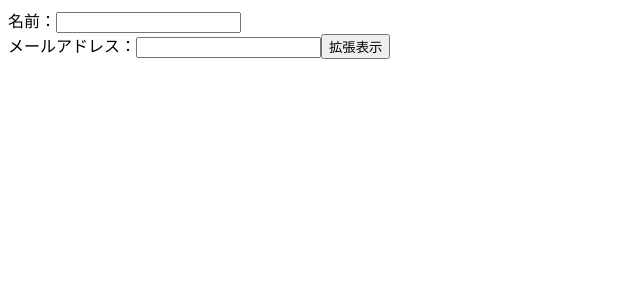
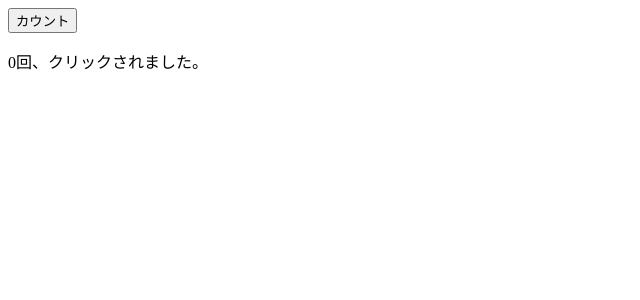
Before and after one commit to itoo-mzn/react-sample, a React (Vite) app: page / in a window 1280 px wide. Shown: the top 300 px of the page, without its empty margins (0-640 px from the left). Built offline with nearby package versions, Linux system fonts and the light colour scheme.

Commit message:
useReducerの基礎

```diff
--- /dev/null
+++ b/src/HookReducer.jsx
@@ -0,0 +1,30 @@
+import { useReducer } from "react";
+
+export default function HookReducer({ init }) {
+  // State + Reducerの用意
+  const [state, dispatch] = useReducer(
+    // Reducer関数
+    (state, action) => {
+      switch (action.type) {
+        case "update":
+          return { count: state.count + 1 };
+        default:
+          return state;
+      }
+    },
+    // Stateの初期値
+    { count: init },
+  );
+
+  const handleClick = () => {
+    // Reducer経由でStateを更新
+    dispatch({ type: "update" });
+  };
+
+  return (
+    <>
+      <button onClick={handleClick}>カウント</button>
+      <p>{state.count}回、クリックされました。</p>
+    </>
+  );
+}
--- a/src/main.jsx
+++ b/src/main.jsx
@@ -1,9 +1,9 @@
 import { StrictMode } from "react";
 import { createRoot } from "react-dom/client";
-import HookCallbackRef from "./HookCallbackRef.jsx";
+import HookReducer from "./HookReducer.jsx";
 
 createRoot(document.getElementById("root")).render(
   <StrictMode>
-    <HookCallbackRef />
+    <HookReducer init={0} />
   </StrictMode>,
 );
```
